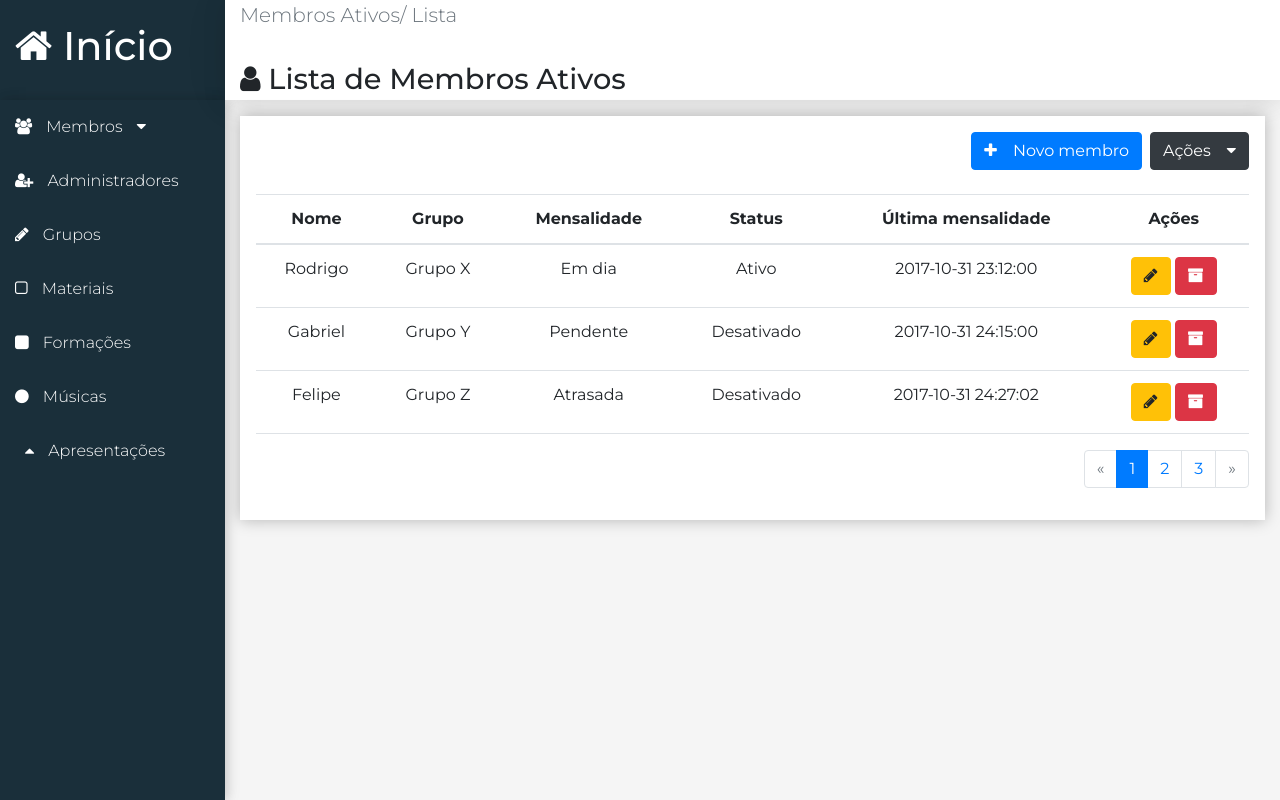
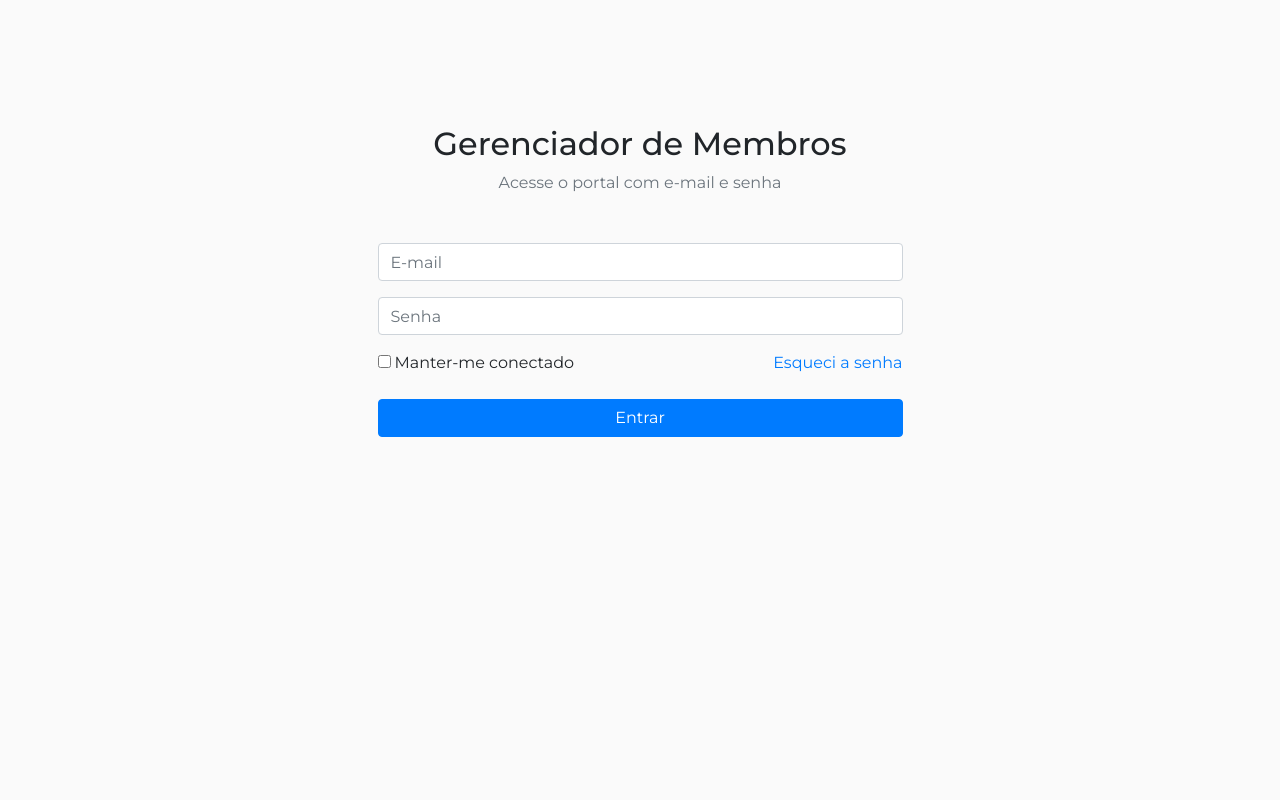
Before and after one commit to gabrielrg14/projeto-lab-eng, a React (Create React App) app in the folder frontend/: page /membros/ativos in a window 1280 px wide. Built offline with nearby package versions, Linux system fonts and the light colour scheme.

Commit message:
Lógica de login/logout finalizada
Foi implementada a lógica pra fazer login/logout no sistema, utilizando localStorage. Também foram modificados alguns ícones da Navbar para melhorar a usabilidade

```diff
--- a/frontend/src/components/administradores/Administradores.jsx
+++ b/frontend/src/components/administradores/Administradores.jsx
@@ -2,7 +2,7 @@ import React, { Component } from 'react'
 import Main from '../template/Main'
 
 const headerProps = {
-    icon: 'user-plus',
+    icon: 'suitcase',
     title: 'Lista de Administradores',
     subtitle: 'Administradores / Lista'
 }
--- a/frontend/src/components/grupos/Grupos.jsx
+++ b/frontend/src/components/grupos/Grupos.jsx
@@ -2,7 +2,7 @@ import React, { Component } from 'react'
 import Main from '../template/Main'
 
 const headerProps = {
-    icon: 'pencil',
+    icon: 'users',
     title: 'Lista de Grupos',
     subtitle: 'Grupos / Lista'
 }
--- a/frontend/src/components/login/Login.jsx
+++ b/frontend/src/components/login/Login.jsx
@@ -1,7 +1,7 @@
 import React, { Component } from 'react'
-import { Redirect } from 'react-router-dom'
 import axios from 'axios'
 import './Login.css'
+import App from '../../main/App'
 
 
 export default class Login extends Component {
@@ -11,7 +11,7 @@ export default class Login extends Component {
         this.state = {
             email: '',
             senha: '',
-            redirect: false
+            logado: false
         }
     }
 
@@ -27,15 +27,11 @@ export default class Login extends Component {
         e.preventDefault();
         var email = this.state.email;
         var senha = this.state.senha;
-        alert(email);
-        alert(senha);
         console.log(email);
         console.log(senha);
 
         if(email !== '' || senha !== '') {
-            email = email.value;
-            senha = senha.value;
-
+            let currentComponent = this;
             axios({
                 method: 'post',
                 url: 'https://projetolabengapi.azurewebsites.net/api/admin/login',
@@ -49,12 +45,13 @@ export default class Login extends Component {
             })
             .then(function(response) {
                 console.log(response);
-                this.setState({
-                    redirect: true
-                })
+                localStorage.setItem('logado', true);
+                currentComponent.setState({ logado: true });
+                currentComponent.render();
             })
             .catch(function(error) {
                 console.log(error);
+                alert("Acesso inválido!");
             });
         } else {
             alert("Preencha os campos!");
@@ -63,6 +60,7 @@ export default class Login extends Component {
 
     renderLogin() {
         return (
+            <div className="login-sistema">
                 <div className="col-12 text-center">
                     <div className="container">
                         <h2>Gerenciador de Membros</h2>
@@ -103,18 +101,15 @@ export default class Login extends Component {
                         </form>
                     </div>
                 </div>
+            </div>
         )
     }
 
     render() {
-        if(this.state.redirect) {
-            return <Redirect to="/" />
-        } else {
         return(
-                <div className="login-sistema">
-                    {this.renderLogin()}
-                </div>
+            <React.Fragment>
+                {this.state.logado ? <App /> : this.renderLogin()}
+            </React.Fragment>
         )
     }
 }
-}
--- a/frontend/src/components/materiais/Materiais.jsx
+++ b/frontend/src/components/materiais/Materiais.jsx
@@ -2,7 +2,7 @@ import React, { Component } from 'react'
 import Main from '../template/Main'
 
 const headerProps = {
-    icon: 'square-o',
+    icon: 'puzzle-piece',
     title: 'Lista de Materiais',
     subtitle: 'Materiais / Lista'
 }
--- a/frontend/src/components/membros/Ativos.jsx
+++ b/frontend/src/components/membros/Ativos.jsx
@@ -1,4 +1,5 @@
 import React, { Component } from 'react'
+import axios from 'axios'
 import Main from '../template/Main'
 
 const headerProps = {
@@ -18,6 +19,22 @@ const initialState = {
 export default class Ativos extends Component {
 
     state = { ...initialState }
+
+    componentWillMount() {
+        axios({
+            method: 'get',
+            url: 'https://projetolabengapi.azurewebsites.net/api/membros',
+            headers: {
+                'Content-Type': 'application/json; charset=utf-8'
+            }
+        })
+        .then(function(response) {
+            console.log(response);
+        })
+        .catch(function(error) {
+            console.log(error);
+        });
+    }
 
     renderTopButtons() {
         return (
@@ -96,7 +113,7 @@ export default class Ativos extends Component {
                                             <div className="form-group">
                                                 <label htmlFor="status">Grupo</label>
                                                 <select className="form-control" id="status">
-                                                    <option selected disabled>Selecione...</option>
+                                                    <option value="" selected disabled>Selecione...</option>
                                                     <option value="grupo-x">Grupo X</option>
                                                     <option value="grupo-y">Grupo Y</option>
                                                     <option value="grupo-z">Grupo Z</option>
@@ -218,7 +235,7 @@ export default class Ativos extends Component {
                                                     <div className="form-group">
                                                         <label>Grupo</label>
                                                         <select className="form-control">
-                                                            <option selected disabled>Selecione...</option>
+                                                            <option value="" selected disabled>Selecione...</option>
                                                             <option value="grupo-x">Grupo X</option>
                                                             <option value="grupo-x">Grupo Y</option>
                                                             <option value="grupo-x">Grupo Z</option>
@@ -230,7 +247,7 @@ export default class Ativos extends Component {
                                                     <div className="form-group">
                                                         <label htmlFor="status">Status</label>
                                                         <select className="form-control" id="status">
-                                                            <option selected disabled>Selecione...</option>
+                                                            <option value="" selected disabled>Selecione...</option>
                                                             <option value="ativado">Ativado</option>
                                                             <option value="desativado">Desativado</option>
                                                         </select>
--- a/frontend/src/components/template/Nav.jsx
+++ b/frontend/src/components/template/Nav.jsx
@@ -1,6 +1,7 @@
 import './Nav.css'
 import React, { Component } from 'react'
 import { Link } from 'react-router-dom'
+import App from '../../main/App'
 
 export default class Nav extends Component {
 
@@ -8,6 +9,11 @@ export default class Nav extends Component {
         super(props);
 
         this.dropdownMembros = this.dropdownMembros.bind(this);
+    }
+
+    logout() {
+        localStorage.removeItem('logado');
+        return <App />
     }
 
     dropdownMembros() {
@@ -28,7 +34,7 @@ export default class Nav extends Component {
             <aside className="menu-area">
                 <nav className="menu">
                     <a type="button" className="text-sm-center text-md-left" onClick={this.dropdownMembros}>
-                        <i className="fa fa-users"></i> Membros <i className="fa fa-caret-down" id="seta-dropdown-membros"></i>
+                        <i className="fa fa-user-circle-o"></i> Membros <i className="fa fa-caret-down" id="seta-dropdown-membros"></i>
                     </a>
 
                     <div className="dropdown" id="dropdown-membros">
@@ -43,28 +49,32 @@ export default class Nav extends Component {
 
 
                     <Link className="text-sm-center text-md-left" to="/administradores">
-                        <i className="fa fa-user-plus"></i> Administradores
+                        <i className="fa fa-suitcase"></i> Administradores
                     </Link>
 
                     <Link className="text-sm-center text-md-left" to="/grupos">
-                        <i className="fa fa-pencil"></i> Grupos
+                        <i className="fa fa-users"></i> Grupos
                     </Link>
 
                     <Link className="text-sm-center text-md-left" to="/materiais">
-                        <i className="fa fa-square-o"></i> Materiais
+                        <i className="fa fa-puzzle-piece"></i> Materiais
                     </Link>
 
                     <Link className="text-sm-center text-md-left" to="/formacoes">
-                        <i className="fa fa-square"></i> Formações
+                        <i className="fa fa-th-large"></i> Formações
                     </Link>
 
                     <Link className="text-sm-center text-md-left" to="/musicas">
-                        <i className="fa fa-circle"></i> Músicas
+                        <i className="fa fa-music"></i> Músicas
                     </Link>
 
                     <Link className="text-sm-center text-md-left" to="/apresentacoes">
-                        <i className="fa fa-caret-up"></i> Apresentações
+                        <i className="fa fa-eye"></i> Apresentações
                     </Link>
+
+                    <a className="text-sm-center text-md-left" href="" onClickCapture={() => this.logout()}>
+                        <i className="fa fa-sign-out"></i> Sair
+                    </a>
                 </nav>
             </aside>
         )
--- a/frontend/src/main/App.jsx
+++ b/frontend/src/main/App.jsx
@@ -2,18 +2,49 @@ import 'bootstrap/dist/css/bootstrap.min.css'
 import 'bootstrap/dist/js/bootstrap.min.js'
 import 'font-awesome/css/font-awesome.min.css'
 import './App.css'
-import React from 'react'
+import React, { Component } from 'react'
 import { BrowserRouter } from 'react-router-dom'
 
+import Login from '../components/login/Login'
 import Logo from '../components/template/Logo'
 import Nav from '../components/template/Nav'
 import Routes from './Routes'
 
-export default props =>
-    <BrowserRouter>
+export default class App extends Component {
+
+    constructor(props){
+        super(props);
+        var verificaLogado = localStorage.getItem('logado');
+        console.log(verificaLogado);
+        this.state = {
+            email: '',
+            senha: '',
+            logado: verificaLogado ? true : false
+        }
+        console.log(this.state.logado)
+    }
+
+    verificaLogado() {
+        if(this.state.logado) {
+            console.log('1');
+            return (
                 <div className="app">
                     <Logo />
                     <Nav />
                     <Routes />
                 </div>
+            )
+        } else {
+            console.log('2');
+            return <Login />
+        }
+    }
+
+    render() {
+        return (
+            <BrowserRouter>
+                {this.verificaLogado()}
             </BrowserRouter>
+        )
+    }
+}
--- a/frontend/src/main/Routes.jsx
+++ b/frontend/src/main/Routes.jsx
@@ -2,7 +2,6 @@ import React from 'react'
 import { Switch, Route, Redirect } from 'react-router-dom'
 
 
-import Login from '../components/login/Login'
 import Home from '../components/home/Home'
 import Ativos from '../components/membros/Ativos'
 import Arquivados from '../components/membros/Arquivados'
@@ -13,7 +12,6 @@ import Materiais from '../components/materiais/Materiais'
 export default props =>
     <Switch>
         <Route exact path='/' component={Home} />
-        <Route path='/login' component={Login} />
         <Route path='/membros/ativos' component={Ativos} />
         <Route path='/membros/arquivados' component={Arquivados} />
         <Route path='/administradores' component={Administradores} />
```
Lines whose indentation alone changed are shown as unchanged.
